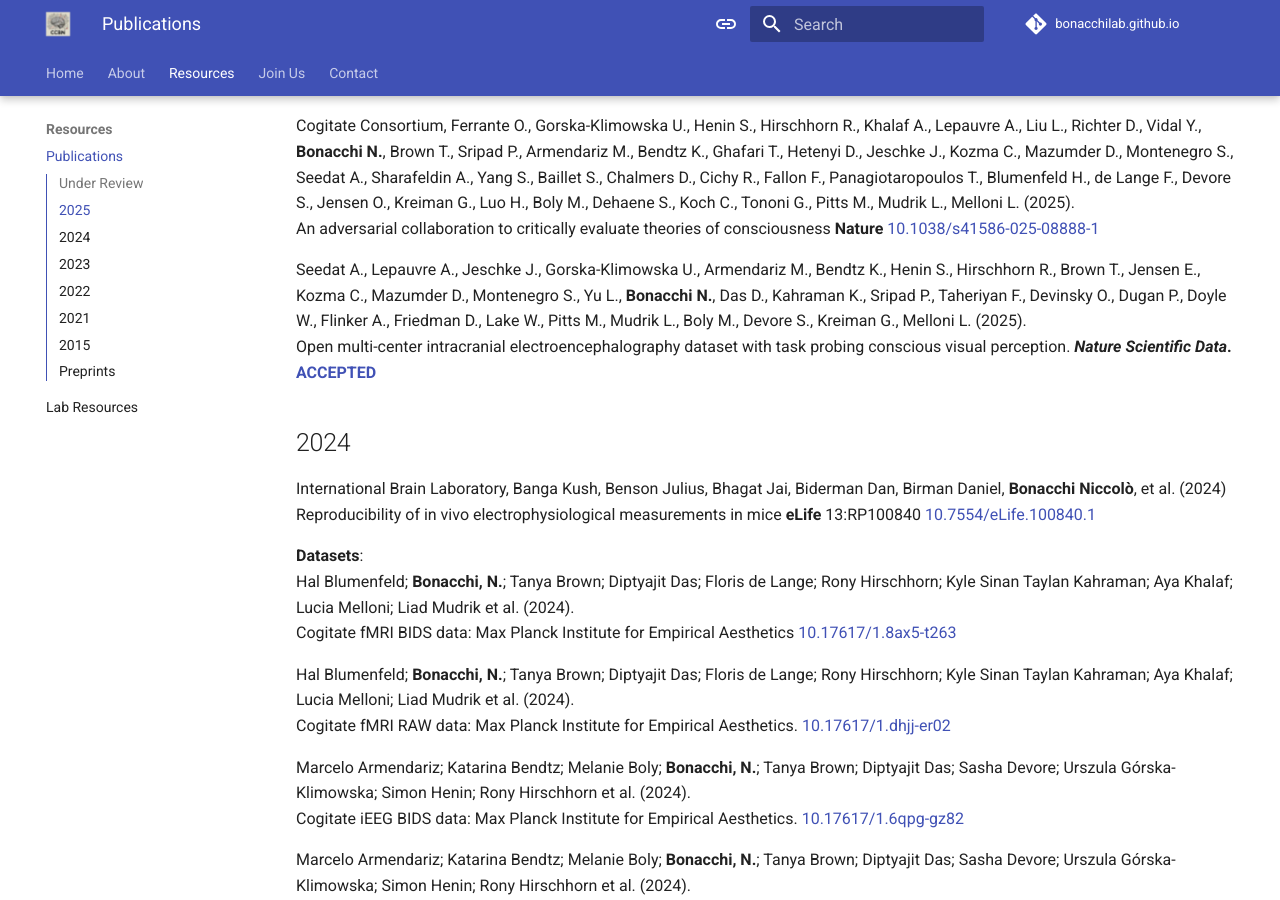
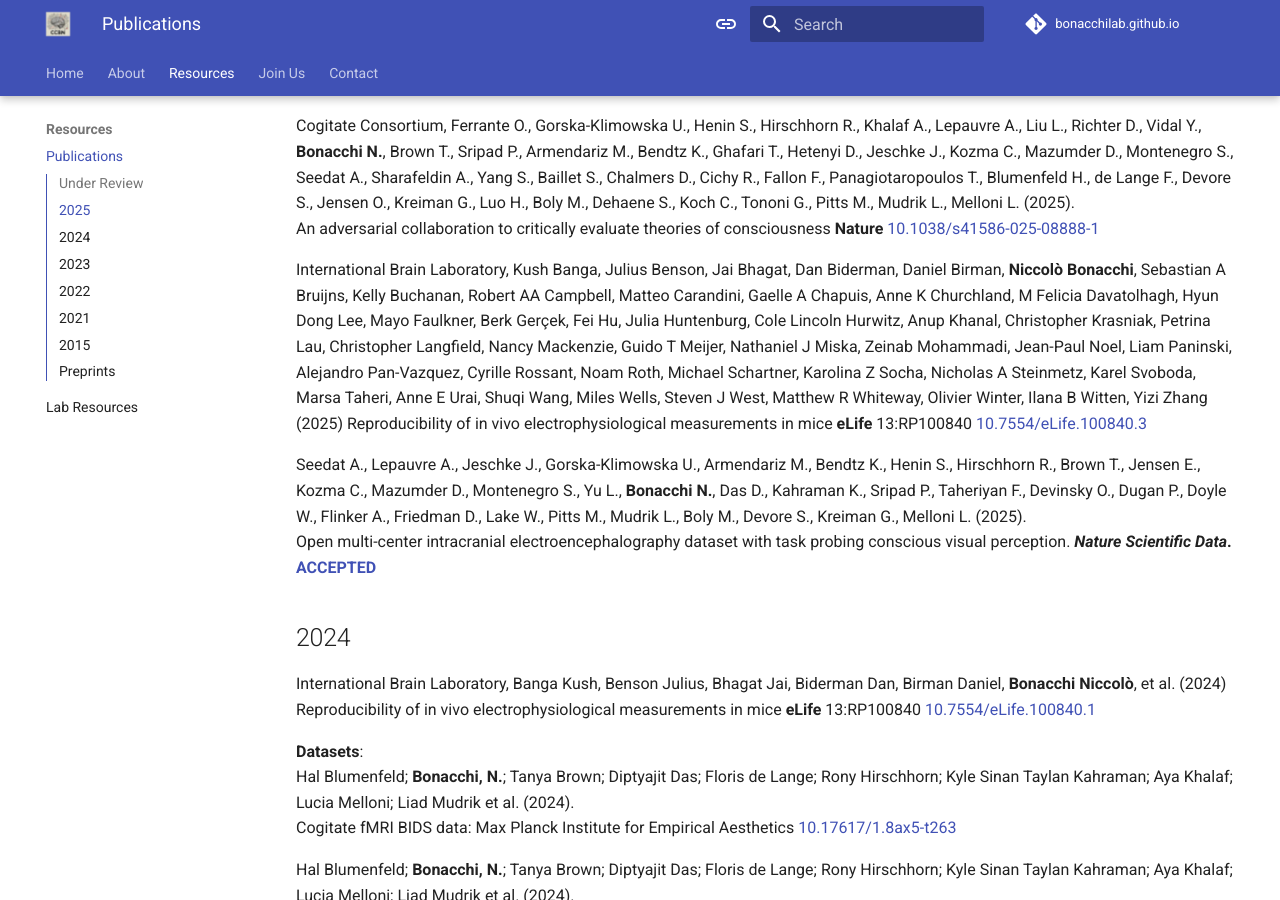
Before and after one commit to BonacchiLab/bonacchilab.github.io, an MkDocs documentation site: the page built from docs/publications.md, in a window 1280 px wide and 900 px high, scrolled down 605 px. Built offline with MkDocs 1.6.1 and Material for MkDocs 9.7.7, drawn with Linux system fonts in a browser that asks for light colours; comment, search, counter and statistics services are not loaded.

Commit message:
Added IBL eLife newest Reviewed Version of Record

```diff
--- a/docs/publications.md
+++ b/docs/publications.md
@@ -12,6 +12,8 @@ A Brain-Wide Map of Neural Activity during Complex Behaviour ***Nature* [IN_REVI
 
 Cogitate Consortium, Ferrante O., Gorska-Klimowska U., Henin S., Hirschhorn R., Khalaf A., Lepauvre A., Liu L., Richter D., Vidal Y., **Bonacchi N.**, Brown T., Sripad P., Armendariz M., Bendtz K., Ghafari T., Hetenyi D., Jeschke J., Kozma C., Mazumder D., Montenegro S., Seedat A., Sharafeldin A., Yang S., Baillet S., Chalmers D., Cichy R., Fallon F., Panagiotaropoulos T., Blumenfeld H., de Lange F., Devore S., Jensen O., Kreiman G., Luo H., Boly M., Dehaene S., Koch C., Tononi G., Pitts M., Mudrik L., Melloni L. (2025).
 An adversarial collaboration to critically evaluate theories of consciousness **Nature** [10.1038/s41586-025-08888-1](https://doi.org/10.1038/s41586-025-08888-1)
+
+International Brain Laboratory, Kush Banga, Julius Benson, Jai Bhagat, Dan Biderman, Daniel Birman, **Niccolò Bonacchi**, Sebastian A Bruijns, Kelly Buchanan, Robert AA Campbell, Matteo Carandini, Gaelle A Chapuis, Anne K Churchland, M Felicia Davatolhagh, Hyun Dong Lee, Mayo Faulkner, Berk Gerçek, Fei Hu, Julia Huntenburg, Cole Lincoln Hurwitz, Anup Khanal, Christopher Krasniak, Petrina Lau, Christopher Langfield, Nancy Mackenzie, Guido T Meijer, Nathaniel J Miska, Zeinab Mohammadi, Jean-Paul Noel, Liam Paninski, Alejandro Pan-Vazquez, Cyrille Rossant, Noam Roth, Michael Schartner, Karolina Z Socha, Nicholas A Steinmetz, Karel Svoboda, Marsa Taheri, Anne E Urai, Shuqi Wang, Miles Wells, Steven J West, Matthew R Whiteway, Olivier Winter, Ilana B Witten, Yizi Zhang (2025) Reproducibility of in vivo electrophysiological measurements in mice **eLife** 13:RP100840 [10.7554/eLife.100840.3](https://doi.org/10.7554/eLife.100840.3)
 
 Seedat A., Lepauvre A., Jeschke J., Gorska-Klimowska U., Armendariz M., Bendtz K., Henin S., Hirschhorn R., Brown T., Jensen E., Kozma C., Mazumder D., Montenegro S., Yu L., **Bonacchi N.**, Das D., Kahraman K., Sripad P., Taheriyan F., Devinsky O., Dugan P., Doyle W., Flinker A., Friedman D., Lake W., Pitts M., Mudrik L., Boly M., Devore S., Kreiman G., Melloni L. (2025).
 Open multi-center intracranial electroencephalography dataset with task probing conscious visual perception. ***Nature Scientific Data*. [ACCEPTED]()**
```
